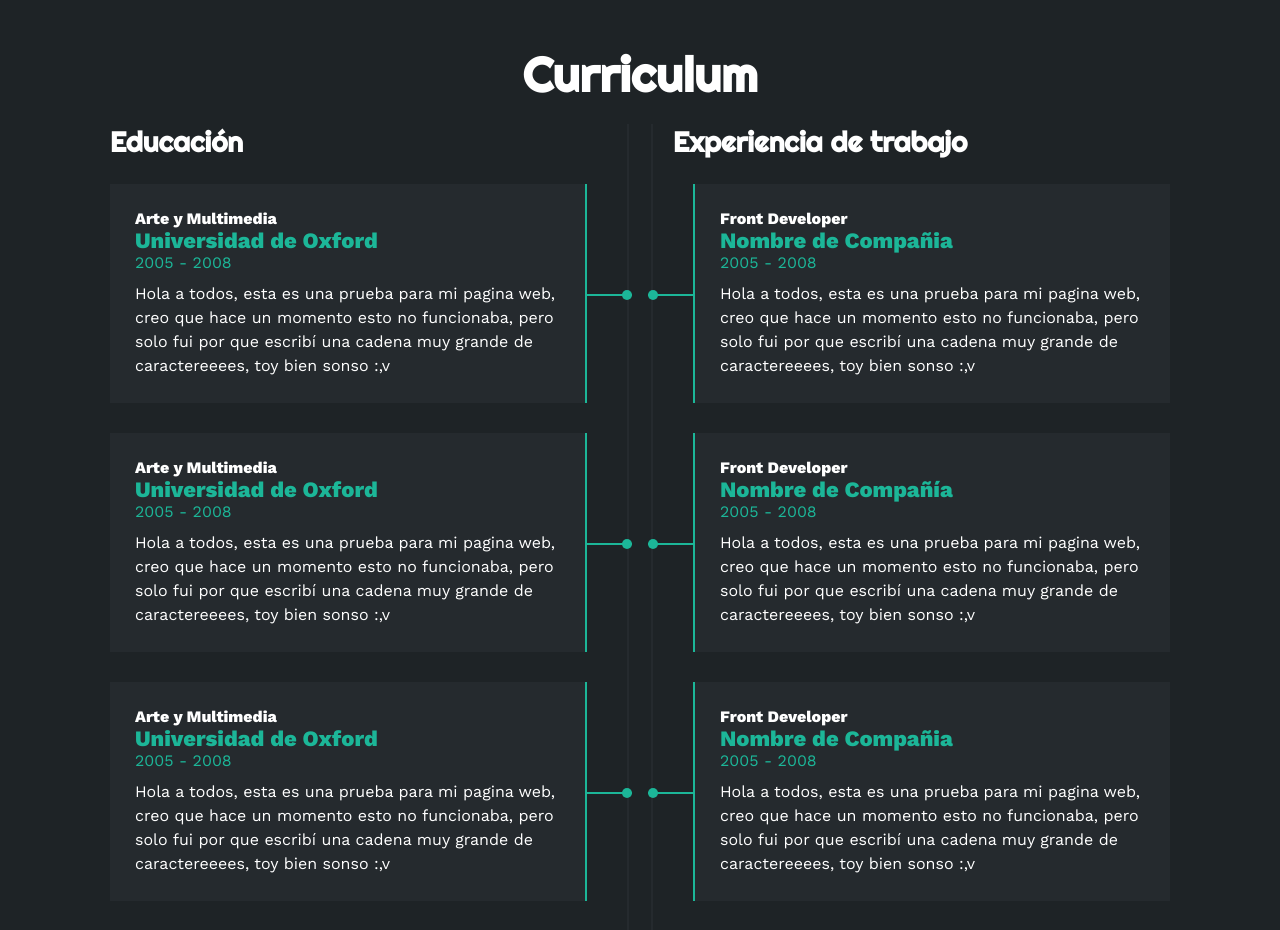
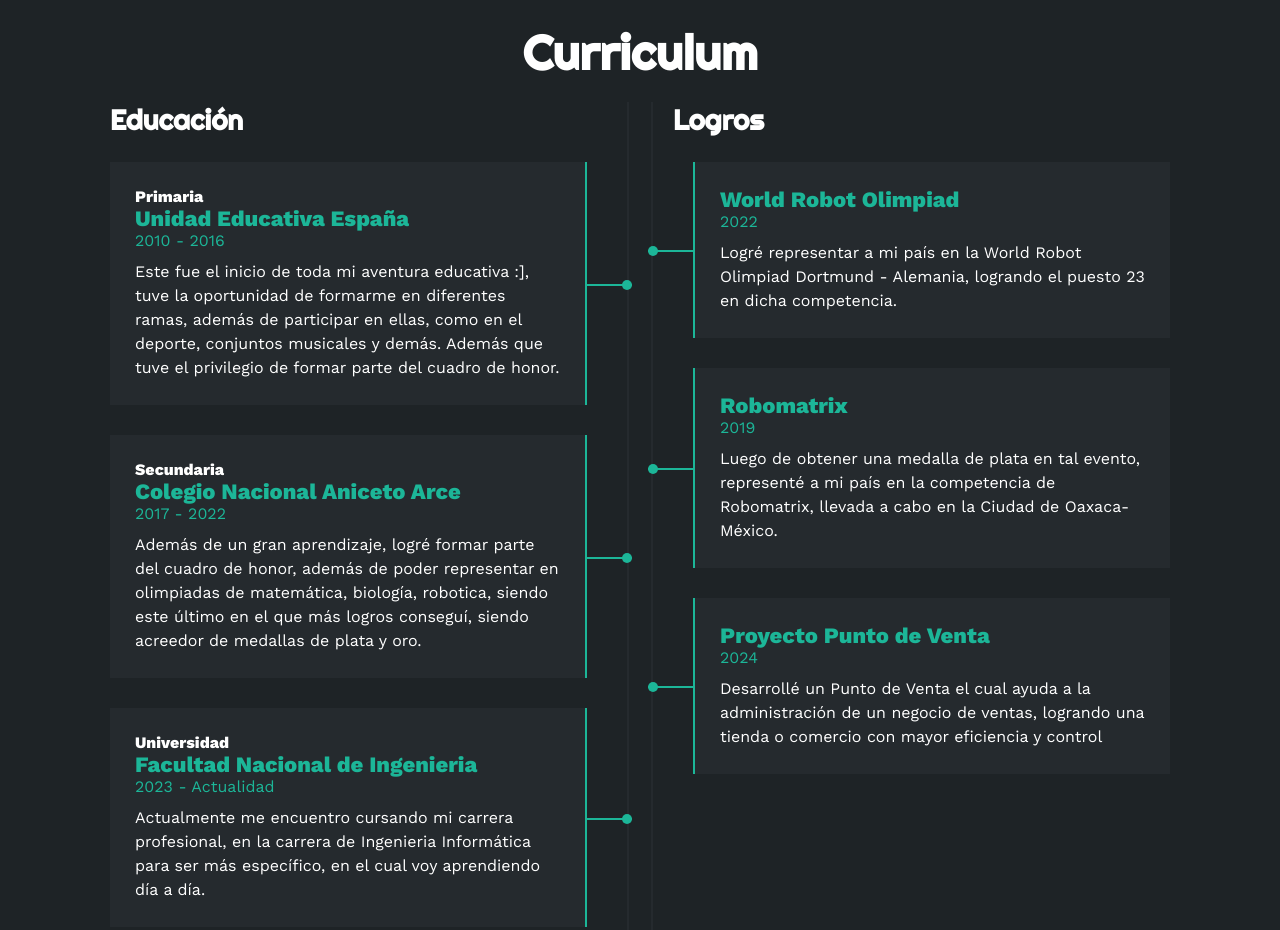
Before and after one commit to Fernando-Huanca/Mi-Web-Personal, a plain HTML site: page index.html in a window 1280 px wide. Shown: the part 2077-3007 px from the top of the page. Drawn offline with nearby package versions, Linux system fonts and the light colour scheme.

Commit message:
Edición información

```diff
--- a/index.html
+++ b/index.html
@@ -53,8 +53,7 @@
       <section id="sobremi" class="sobremi">
             <div class="contenido-seccion">
                 <h2>Sobre Mi</h2>
-                <p><span>Hola, soy Freddy Fernando Huanca Irahola. </span>Prefiero que me llamen Fernando,
-                tengo 19 años :D, me gusta mucho tocar algunos instrumentos, en especial la guitarra, soy
+                <p><span>Hola, soy Fernando Huanca. </span> Tengo 19 años :D, me gusta mucho tocar algunos instrumentos, en especial la guitarra, soy
                 un estudiante de programación de la Facultad Nacional de Ingenieria, en la ciudad de Oruro
                 Bolivia</p>
 
@@ -117,14 +116,7 @@
                                 <i class="fa-solid fa-book"></i>
                                 <span>LECTURA</span>
                             </div>
-                            <div class="interes">
-                                <i class="fa-solid fa-car"></i>
-                                <span>AUTOS</span>
-                            </div>
-                            <div class="interes">
-                                <i class="fa-solid fa-camera"></i>
-                                <span>FOTOS</span>
-                            </div>
+
                         </div>
                       </div>
                     </div>
@@ -242,28 +234,37 @@
                 <div class="col izquierda">
                     <h3>Educación</h3>
                     <div class="item izq">
-                        <h4>Arte y Multimedia</h4>
-                        <span class="casa">Universidad de Oxford</span>
-                        <span class="fecha">2005 - 2008</span>
-                        <p>Hola a todos, esta es una prueba para mi pagina web, creo que hace un momento esto no funcionaba, pero solo fui por que escribí una cadena muy grande de caractereeees, toy bien sonso :,v</p>
+                        <h4>Primaria</h4>
+                        <span class="casa">Unidad Educativa España</span>
+                        <span class="fecha">2010 - 2016</span>
+                        <p>
+                            Este fue el inicio de toda mi aventura educativa :], tuve la oportunidad de formarme en diferentes ramas, además de participar en ellas, como en
+                            el deporte, conjuntos musicales y demás. Además que tuve el privilegio de formar parte del cuadro de honor.
+                        </p>
                         <div class="conectori">
                             <div class="circuloi"></div>
                         </div>
                     </div>
                     <div class="item izq">
-                        <h4>Arte y Multimedia</h4>
-                        <span class="casa">Universidad de Oxford</span>
-                        <span class="fecha">2005 - 2008</span>
-                        <p>Hola a todos, esta es una prueba para mi pagina web, creo que hace un momento esto no funcionaba, pero solo fui por que escribí una cadena muy grande de caractereeees, toy bien sonso :,v</p>
+                        <h4>Secundaria</h4>
+                        <span class="casa">Colegio Nacional Aniceto Arce</span>
+                        <span class="fecha">2017 - 2022</span>
+                        <p>
+                            Además de un gran aprendizaje, logré formar parte del cuadro de honor, además de poder representar en olimpiadas de matemática, biología, robotica, siendo
+                            este último en el que más logros conseguí, siendo acreedor de medallas de plata y oro.
+                        </p>
                         <div class="conectori">
                             <div class="circuloi"></div>
                         </div>
                     </div>
                     <div class="item izq">
-                        <h4>Arte y Multimedia</h4>
-                        <span class="casa">Universidad de Oxford</span>
-                        <span class="fecha">2005 - 2008</span>
-                        <p>Hola a todos, esta es una prueba para mi pagina web, creo que hace un momento esto no funcionaba, pero solo fui por que escribí una cadena muy grande de caractereeees, toy bien sonso :,v</p>
+                        <h4>Universidad</h4>
+                        <span class="casa">Facultad Nacional de Ingenieria</span>
+                        <span class="fecha">2023 - Actualidad</span>
+                        <p>
+                            Actualmente me encuentro cursando mi carrera profesional, en la carrera de Ingenieria Informática para ser más específico,
+                            en el cual voy aprendiendo día a día.
+                        </p>
                         <div class="conectori">
                             <div class="circuloi"></div>
                         </div>
@@ -271,30 +272,27 @@
                 </div>
 
                 <div class="col derecha">
-                    <h3>Experiencia de trabajo</h3>
+                    <h3>Logros</h3>
                     <div class="item der">
-                        <h4>Front Developer</h4>
-                        <span class="casa">Nombre de Compañia</span>
-                        <span class="fecha">2005 - 2008</span>
-                        <p>Hola a todos, esta es una prueba para mi pagina web, creo que hace un momento esto no funcionaba, pero solo fui por que escribí una cadena muy grande de caractereeees, toy bien sonso :,v</p>
+                        <span class="casa">World Robot Olimpiad</span>
+                        <span class="fecha">2022</span>
+                        <p>Logré representar a mi país en la World Robot Olimpiad Dortmund - Alemania, logrando el puesto 23 en dicha competencia.</p>
                         <div class="conectord">
                             <div class="circulod"></div>
                         </div>
                     </div>
                     <div class="item der">
-                        <h4>Front Developer</h4>
-                        <span class="casa">Nombre de Compañía</span>
-                        <span class="fecha">2005 - 2008</span>
-                        <p>Hola a todos, esta es una prueba para mi pagina web, creo que hace un momento esto no funcionaba, pero solo fui por que escribí una cadena muy grande de caractereeees, toy bien sonso :,v</p>
+                        <span class="casa">Robomatrix</span>
+                        <span class="fecha">2019</span>
+                        <p>Luego de obtener una medalla de plata en tal evento, representé a mi país en la competencia de Robomatrix, llevada a cabo en la Ciudad de Oaxaca-México.</p>
                         <div class="conectord">
                             <div class="circulod"></div>
                         </div>
                     </div>
                     <div class="item der">
-                        <h4>Front Developer</h4>
-                        <span class="casa">Nombre de Compañia</span>
-                        <span class="fecha">2005 - 2008</span>
-                        <p>Hola a todos, esta es una prueba para mi pagina web, creo que hace un momento esto no funcionaba, pero solo fui por que escribí una cadena muy grande de caractereeees, toy bien sonso :,v</p>
+                        <span class="casa">Proyecto Punto de Venta</span>
+                        <span class="fecha">2024</span>
+                        <p>Desarrollé un Punto de Venta el cual ayuda a la administración de un negocio de ventas, logrando una tienda o comercio con mayor eficiencia y control</p>
                         <div class="conectord">
                             <div class="circulod"></div>
                         </div>
```
